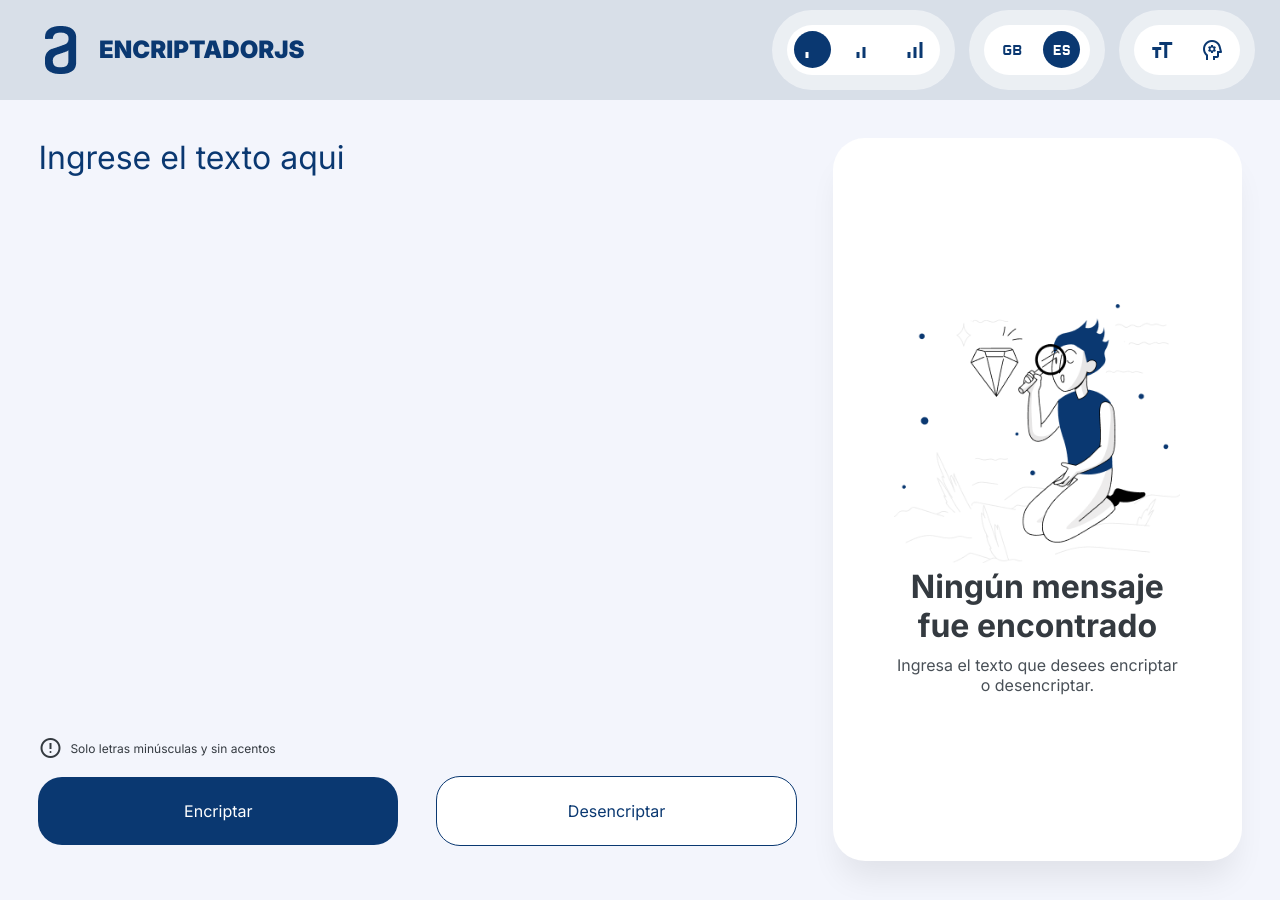
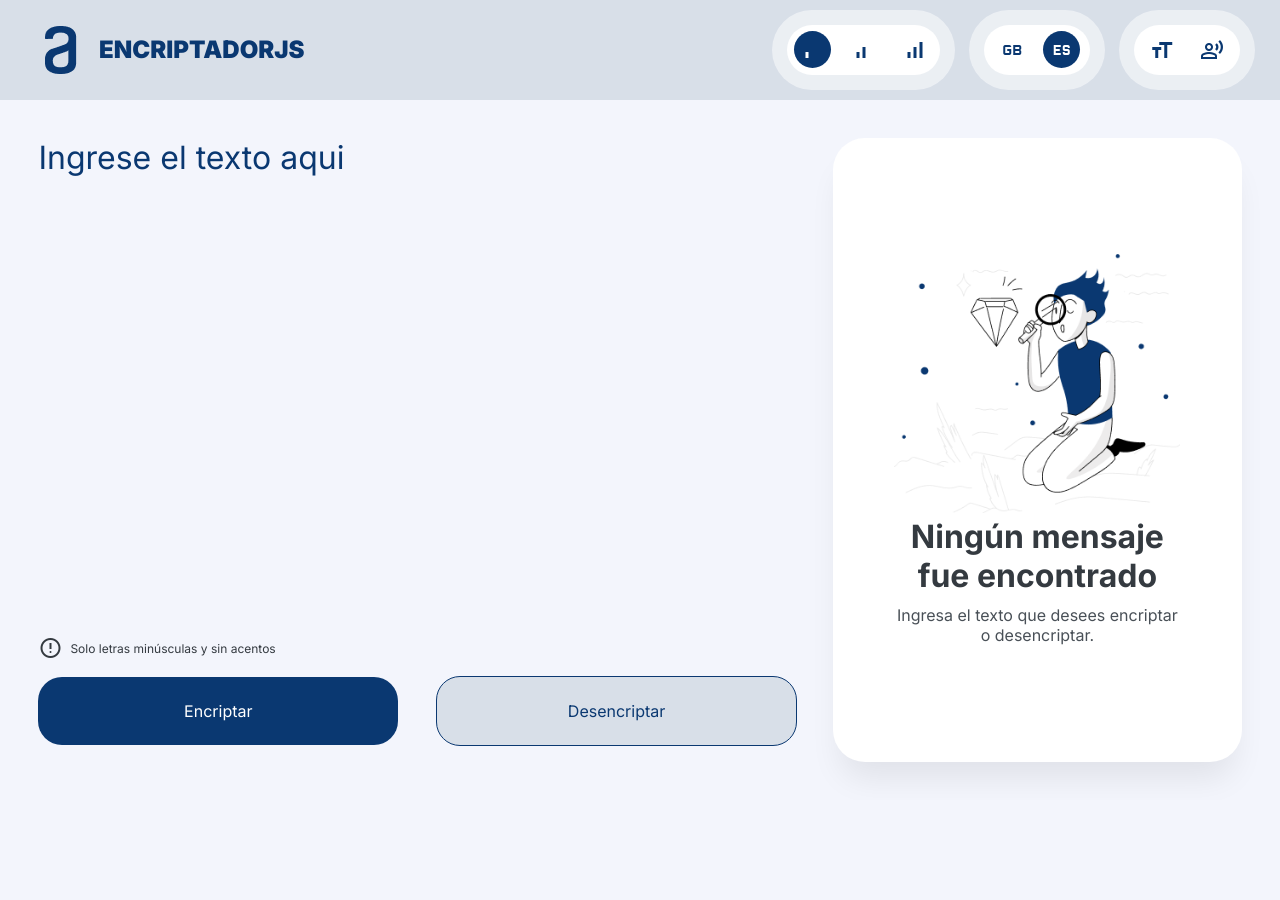
Before and after one commit to jissykakin/encriptadorJsByJissy, a plain HTML site: page index.html in a window 1280 px wide. After the commit the page ends 800 px from the top, so only its background shows below. Drawn offline with nearby package versions, Linux system fonts and the light colour scheme.

Commit message:
Modifica algunos estilos, se eliminan imagenes no utilizadas  y se agrega diseño de figma

```diff
--- a/css/styles.css
+++ b/css/styles.css
@@ -10,6 +10,8 @@
   --theertyColor: #f6f6f6;
   --theertyColor400: #495057;
   --theertyColor500: #343a40;
+
+
 
   --font: "Inter", sans-serif;
   --font-size: 1;
@@ -31,8 +33,14 @@ body {
   width: 100%;
 }
 html {
-  height:fit-content;
+  height: fit-content;
   font-size: calc(var(--font-size) * 1rem);
+}
+
+.container_body{
+  display: flex;
+  flex-direction: column;
+  height: 100%;
 }
 
 img {
@@ -231,7 +239,7 @@ input[type="checkbox"]:checked + label {
 }
 
 .button:disabled {
-  background-color: var(--secundaryColor);
+  background-color: var(--primaryColorLight);
   border: 2px solid --primaryColor;
   color: var(--primaryColor);
   border: 1px solid var(--primaryColor);
@@ -265,7 +273,7 @@ input[type="checkbox"]:checked + label {
 }
 
 .container__right__result {
-  margin: 15px;
+
   width: 100%;
   padding: 1.5rem;
   height: auto;
@@ -318,7 +326,7 @@ input[type="checkbox"]:checked + label {
   }
   .logo__container {
     justify-content: center;
-    margin: 0;
+    margin: 10px;
   }
 
   .nav__seccion {
--- a/index.html
+++ b/index.html
@@ -12,6 +12,7 @@
     <title>Encriptador JS</title>
   </head>
   <body>
+    <div class="container_body">
       <header class="header">
         <div class="logo__container">
           <a href="index.html" class="logo__link">
@@ -81,7 +82,7 @@
                 checked
               />
               <label for="langES">
-              <span class="material-symbols-outlined"> language_spanish </span>
+                <span class="material-symbols-outlined">language_spanish</span>
               </label>
             </div>
           </div>
@@ -105,7 +106,7 @@
                 onchange="accesibility();"
               />
               <label for="access">
-              <span class="material-symbols-outlined">psychology</span>
+                <span class="material-symbols-outlined">record_voice_over</span>
               </label>
             </div>
           </div>
@@ -160,7 +161,7 @@
         </section>
       </main>
       <footer></footer>
-
+  </div>
     <!-- Mi Script JS-->
     <script src="./js/app.js"></script>
   </body>
```
Also changed, not shown: assets/img/signal-01.jpg (deleted), assets/img/signal-02.jpg (deleted), assets/img/signal-03.jpg (deleted), assets/img/signal_black-01.png (deleted), assets/img/signal_black-02.png (deleted), assets/img/signal_black-03.png (deleted), assets/img/signal_white-01.jpg (deleted), assets/img/signal_white-01.png (deleted), assets/img/signal_white-02.jpg (deleted), assets/img/signal_white-02.png (deleted), assets/img/signal_white-03.jpg (deleted), assets/img/signal_white-03.png (deleted), 1 other file. Lines whose indentation alone changed are shown as unchanged.
